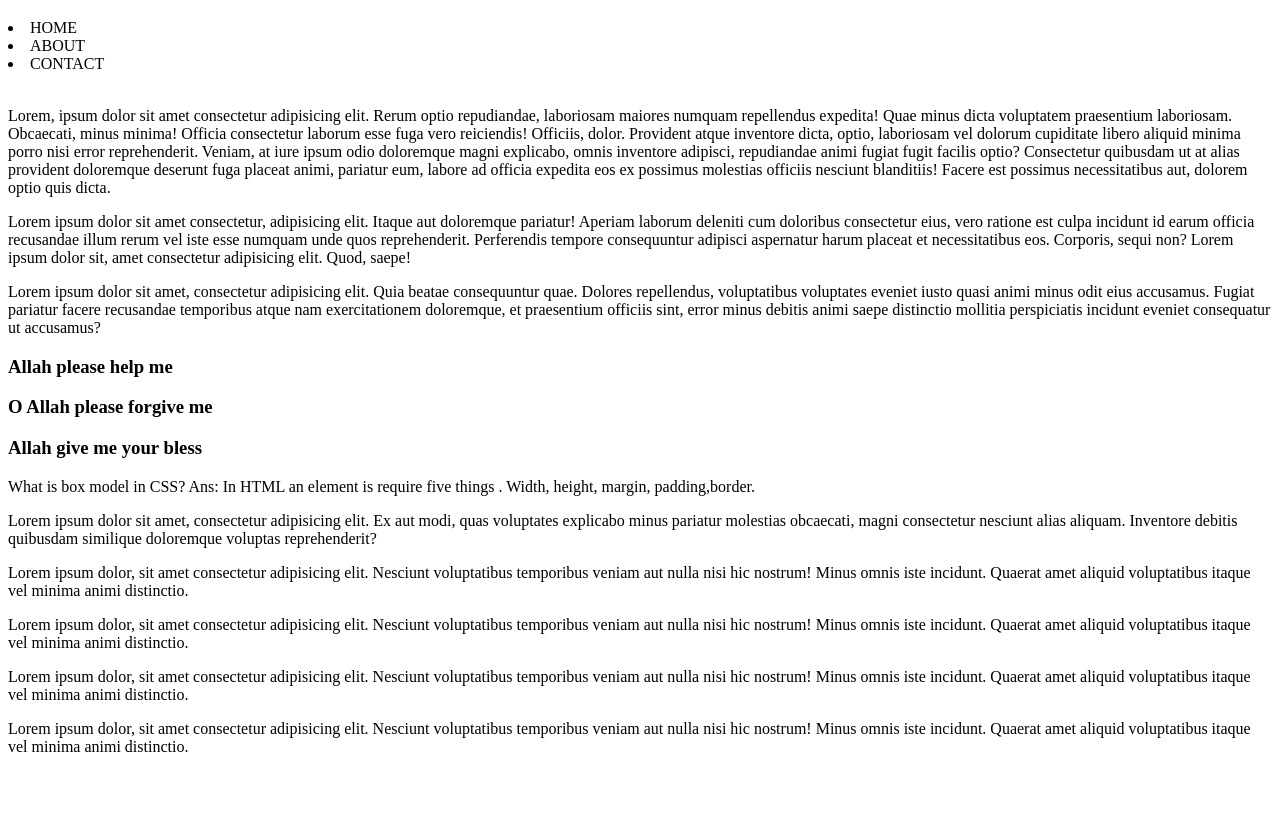
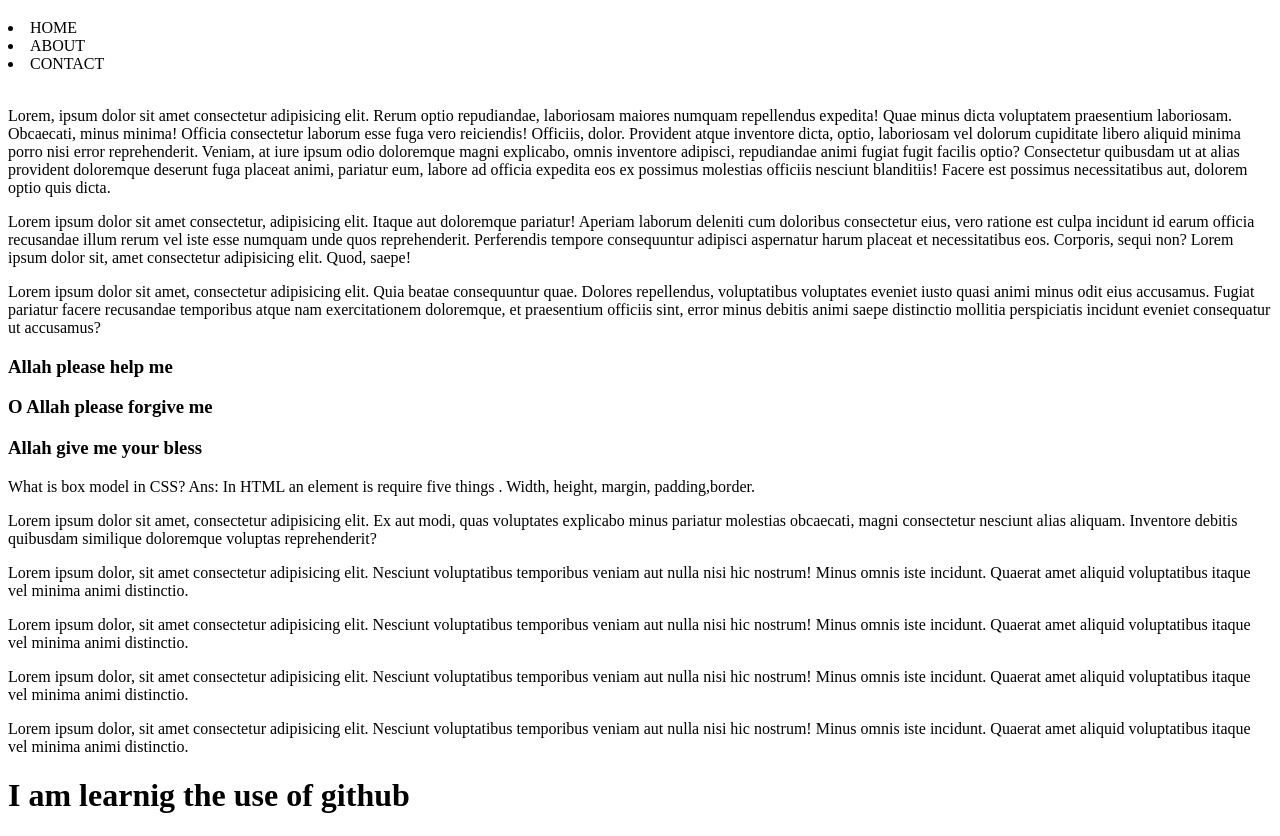
Before and after one commit to code-king1/my-first-website, a plain HTML site: page index.html in a window 1280 px wide. Shown: the part 61-897 px from the top of the page. Before the commit the page ends 833 px from the top, so only its background shows below. Drawn offline with Linux system fonts and the light colour scheme; files that its build step writes are made by us from their sources.

Commit message:
style.css

```diff
--- a/index.html
+++ b/index.html
@@ -34,5 +34,6 @@
         <p class="recheck">Lorem ipsum dolor, sit amet consectetur adipisicing elit. Nesciunt voluptatibus temporibus veniam aut nulla nisi hic nostrum! Minus omnis iste incidunt. Quaerat amet aliquid voluptatibus itaque vel minima animi distinctio.</p>
         <p class="recheck">Lorem ipsum dolor, sit amet consectetur adipisicing elit. Nesciunt voluptatibus temporibus veniam aut nulla nisi hic nostrum! Minus omnis iste incidunt. Quaerat amet aliquid voluptatibus itaque vel minima animi distinctio.</p>
     </div>
+    <h1>I am learnig the use of github</h1>
 
 </html>
```
